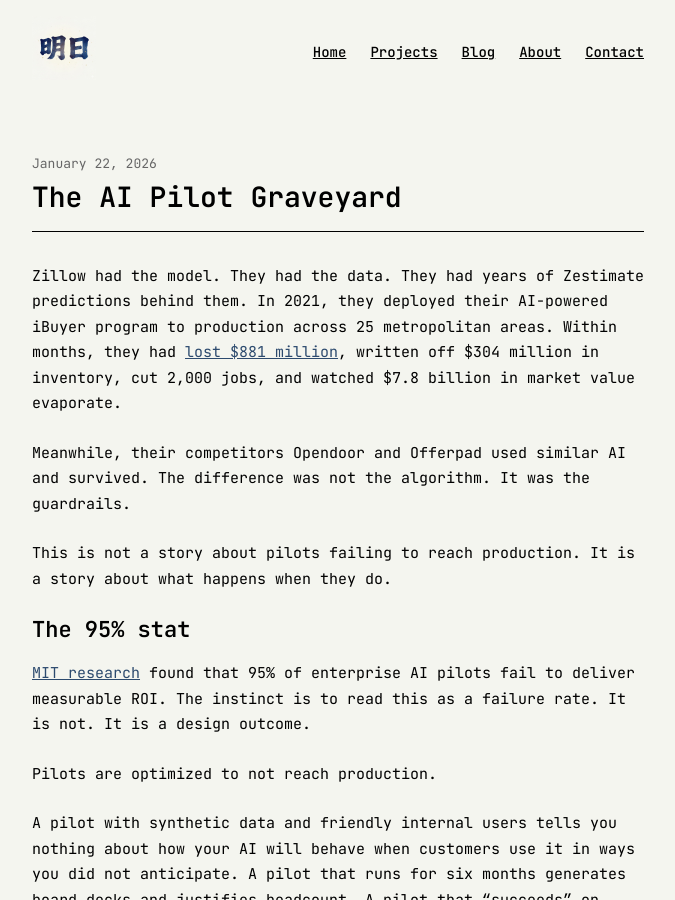
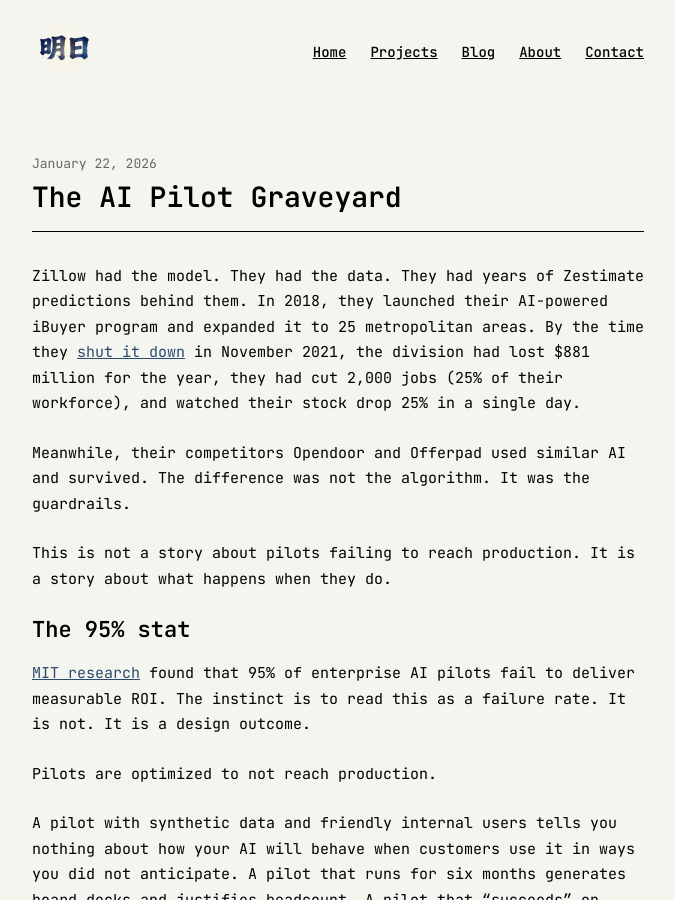
Before and after one commit to ashita-ai/ashita-ai.github.io, a Jekyll site: the page built from _posts/2026-01-22-the-ai-pilot-graveyard.md, in a window 1280 px wide and 900 px high. Shown: the whole window, without its empty margins (302-977 px from the left). Built offline with Jekyll 4.4.1, drawn with Linux system fonts in a browser that asks for light colours.

Commit message:
Fix Zillow numbers: remove overlapping M, use verified figures

```diff
--- a/_posts/2026-01-22-the-ai-pilot-graveyard.md
+++ b/_posts/2026-01-22-the-ai-pilot-graveyard.md
@@ -4,7 +4,7 @@
 date: 2026-01-22
 ---
 
-Zillow had the model. They had the data. They had years of Zestimate predictions behind them. In 2021, they deployed their AI-powered iBuyer program to production across 25 metropolitan areas. Within months, they had [lost $881 million](https://www.gsb.stanford.edu/insights/flip-flop-why-zillows-algorithmic-home-buying-venture-imploded), written off $304 million in inventory, cut 2,000 jobs, and watched $7.8 billion in market value evaporate.
+Zillow had the model. They had the data. They had years of Zestimate predictions behind them. In 2018, they launched their AI-powered iBuyer program and expanded it to 25 metropolitan areas. By the time they [shut it down](https://www.geekwire.com/2021/zillow-shutter-home-buying-business-lay-off-2k-employees-big-real-estate-bet-falters/) in November 2021, the division had lost $881 million for the year, they had cut 2,000 jobs (25% of their workforce), and watched their stock drop 25% in a single day.
 
 Meanwhile, their competitors Opendoor and Offerpad used similar AI and survived. The difference was not the algorithm. It was the guardrails.
 
```
